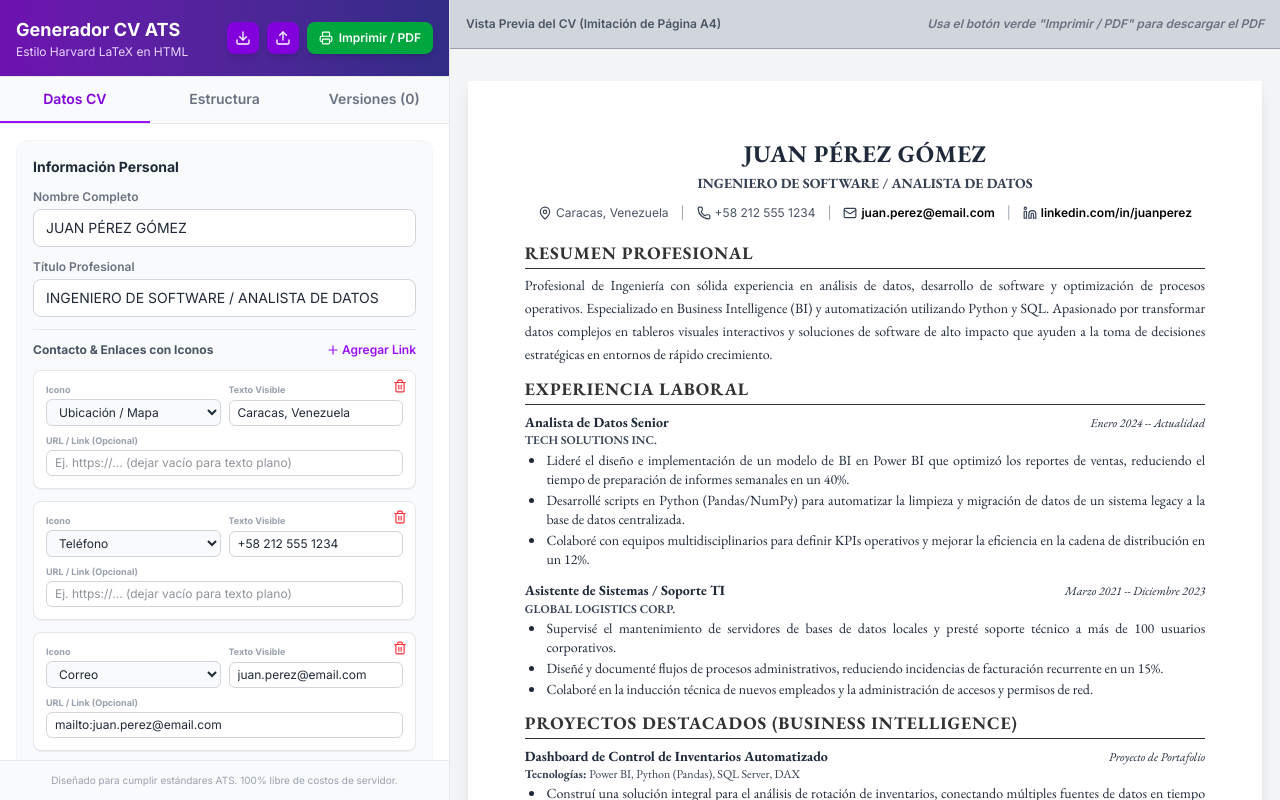
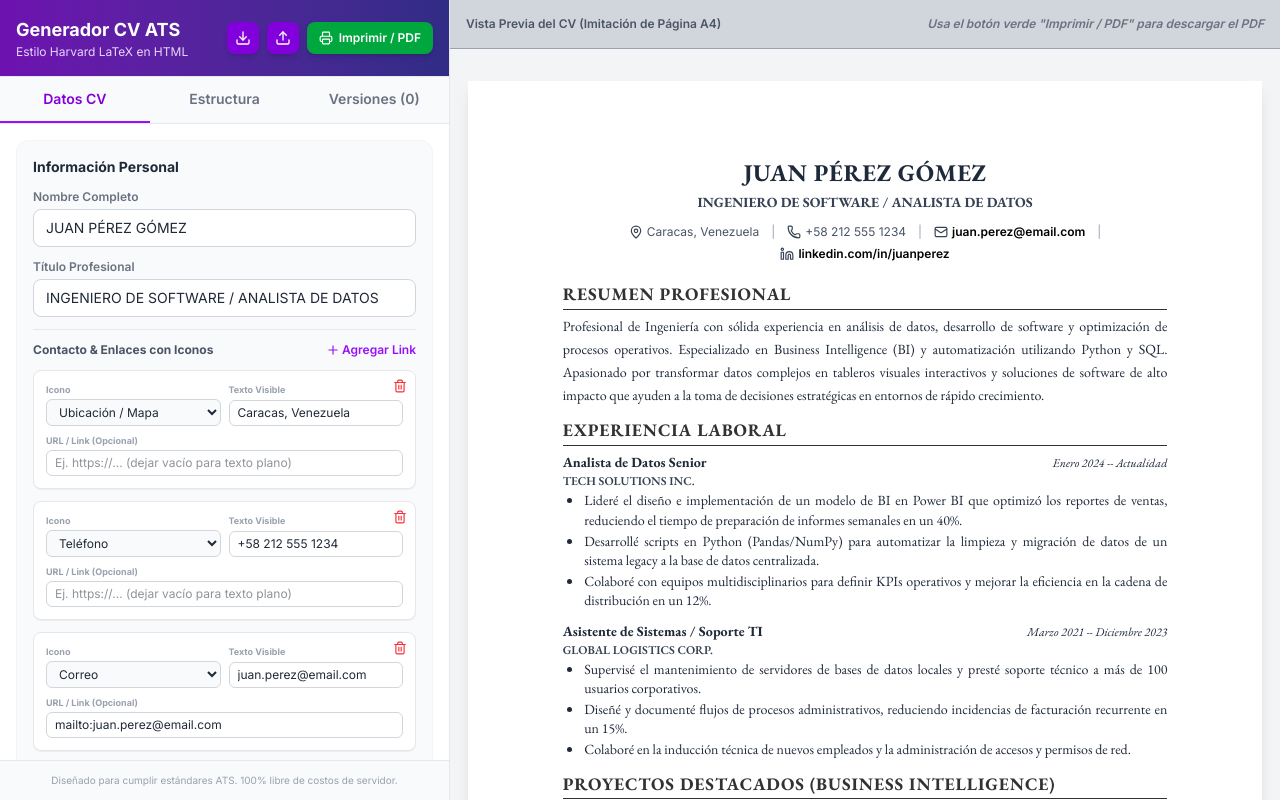
Before and after one commit to VANDO98/Generador-de-CV, a React (Vite) app: page / in a window 1280 px wide. Built offline with nearby package versions, Linux system fonts and the light colour scheme.

Commit message:
Set margins to 2.5cm left/right and 2cm top/bottom

```diff
--- a/src/index.css
+++ b/src/index.css
@@ -33,7 +33,7 @@ body {
 .a4-page {
   width: 210mm;
   min-height: 297mm;
-  padding: 15mm;
+  padding: 20mm 25mm;
   background: white;
   box-shadow: 0 10px 15px -3px rgba(0, 0, 0, 0.1), 0 4px 6px -2px rgba(0, 0, 0, 0.05);
   font-family: var(--font-serif);
@@ -86,7 +86,7 @@ body {
     width: 210mm !important;
     min-height: 297mm !important;
     height: auto !important;
-    padding: 15mm !important; /* Reducido a 15mm para más espacio y evitar saltos innecesarios */
+    padding: 20mm 25mm !important;
     margin: 0 auto !important;
     box-shadow: none !important;
     background: white !important;
```
